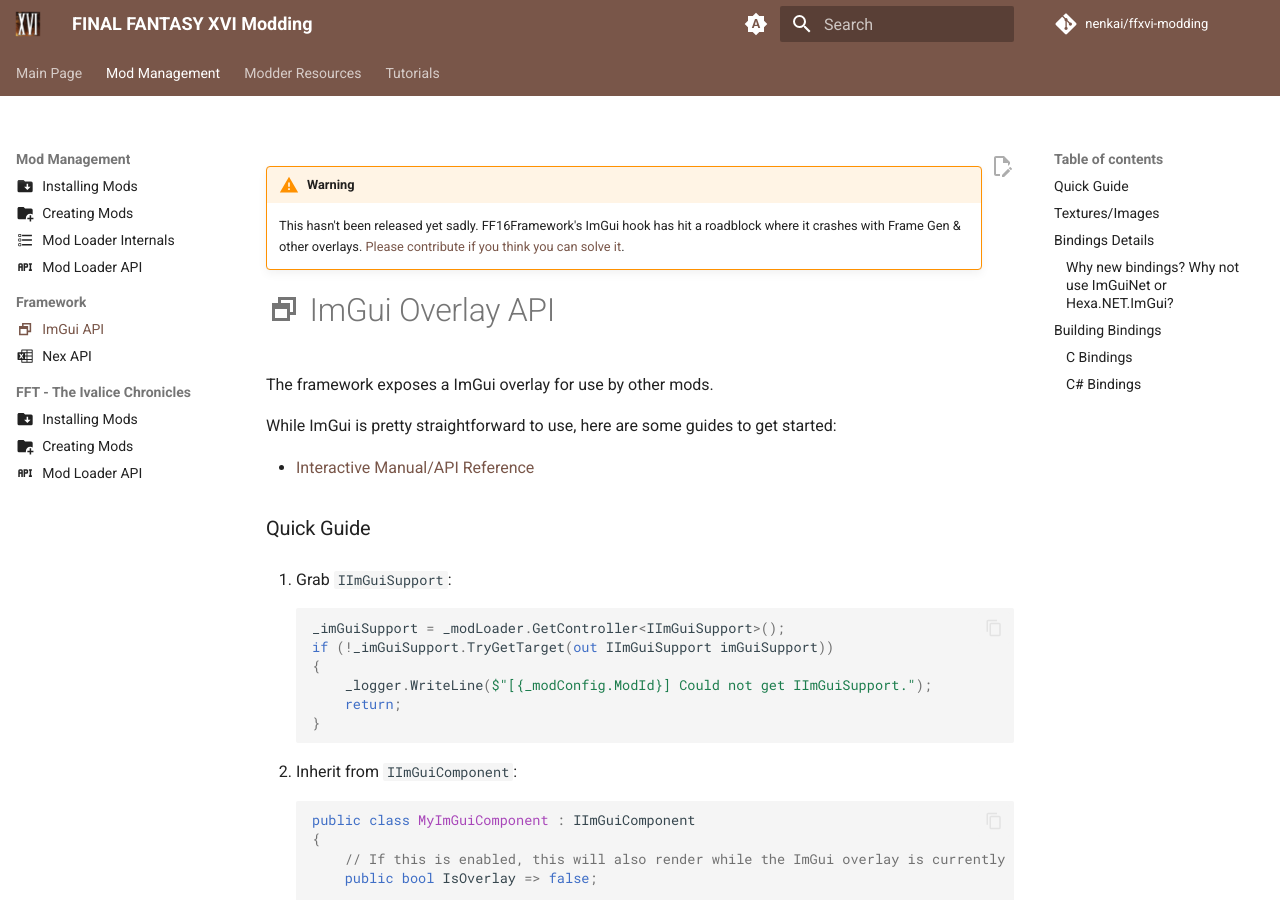
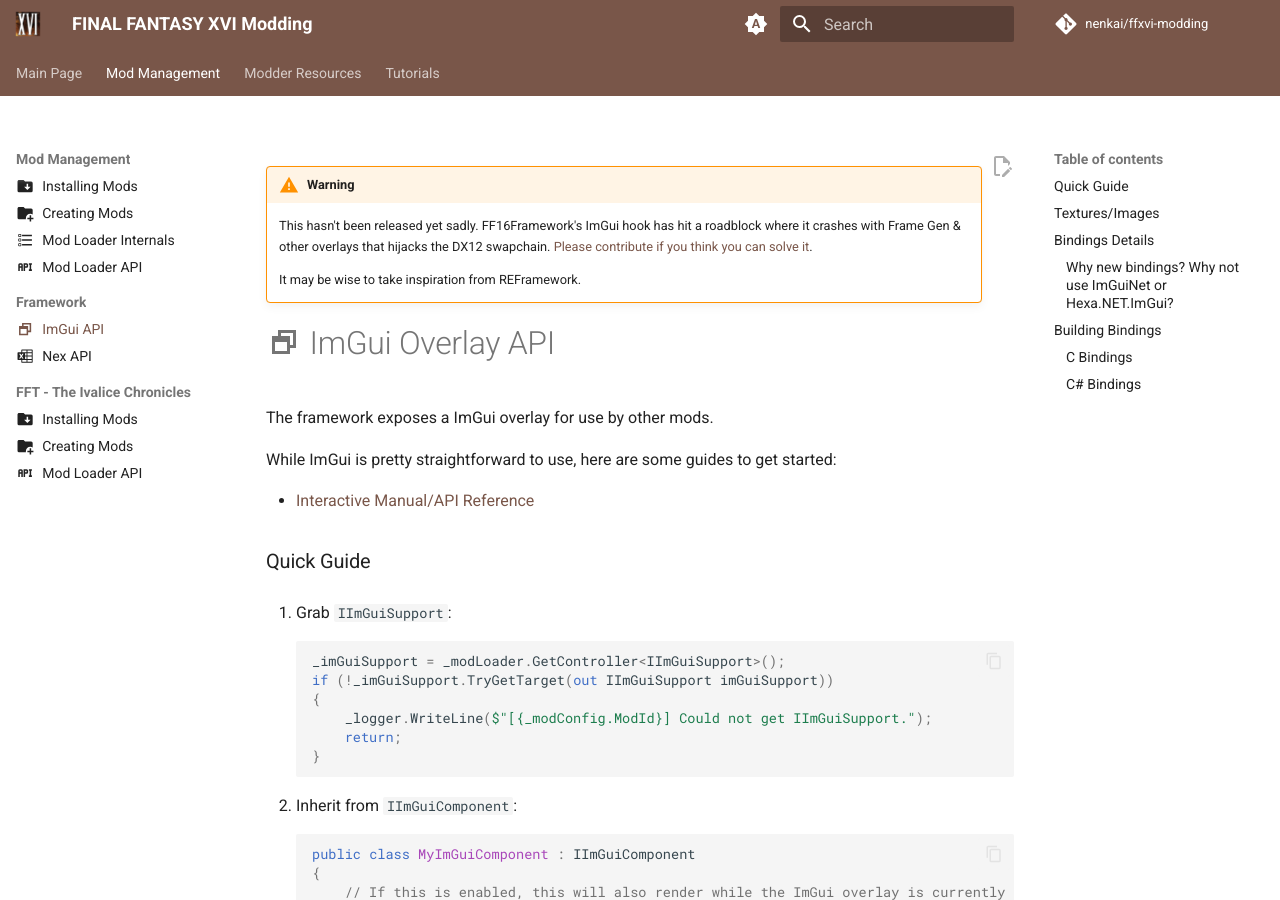
Before and after one commit to Nenkai/ffxvi-modding, an MkDocs documentation site: the page built from docs/modding/framework/imgui_api.md, in a window 1280 px wide and 900 px high. Built offline with MkDocs 1.6.1 and Material for MkDocs 9.7.7, drawn with Linux system fonts in a browser that asks for light colours; comment, search, counter and statistics services are not loaded.

Commit message:
imgui api info

```diff
--- a/docs/modding/framework/imgui_api.md
+++ b/docs/modding/framework/imgui_api.md
@@ -4,7 +4,9 @@
 
 !!! warning
 
-    This hasn't been released yet sadly. FF16Framework's ImGui hook has hit a roadblock where it crashes with Frame Gen & other overlays. [Please contribute if you think you can solve it](https://github.com/Nenkai/FF16Framework/tree/imgui).
+    This hasn't been released yet sadly. FF16Framework's ImGui hook has hit a roadblock where it crashes with Frame Gen & other overlays that hijacks the DX12 swapchain. [Please contribute if you think you can solve it](https://github.com/Nenkai/FF16Framework/tree/imgui).
+
+    It may be wise to take inspiration from REFramework.
 
 # :material-window-restore: ImGui Overlay API
 
```
